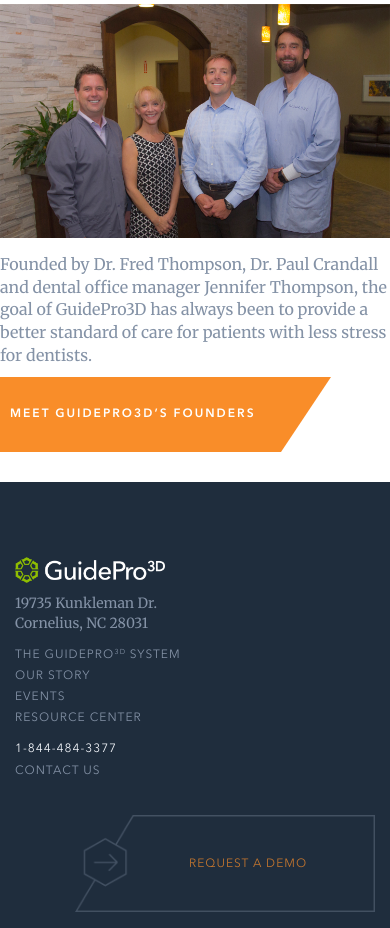
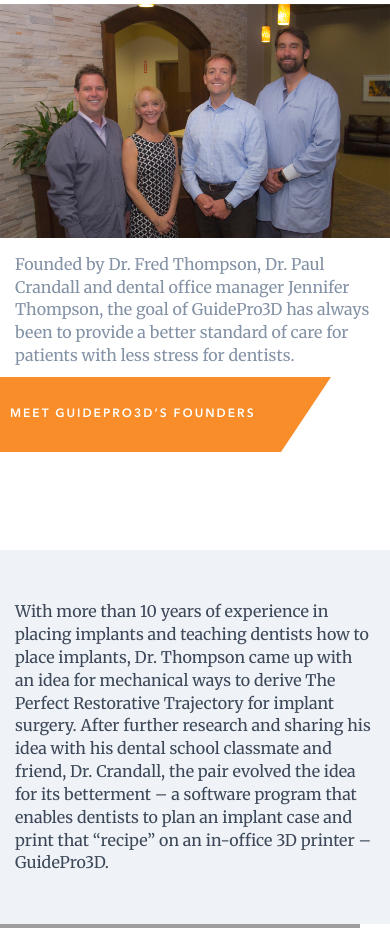
Before and after one commit to alexdaniels11/guidepro3d-website, a PHP site: page /largeimage.php in a window 390 px wide. Shown: the part 367-1295 px from the top of the page. Run offline with PHP 8.4, Linux system fonts and the light colour scheme; some libraries are stand-ins or nearby versions; grey boxes are pictures that could not be loaded.

Commit message:
large image

```diff
--- a/css/main.css
+++ b/css/main.css
@@ -1136,9 +1136,40 @@
     .large-img-hero .large-img-hero-bg h1, .large-img-hero .large-img-hero-bg h2, .large-img-hero .large-img-hero-bg h3, .large-img-hero .large-img-hero-bg h4, .large-img-hero .large-img-hero-bg h5, .large-img-hero .large-img-hero-bg h6, .large-img-hero .large-img-hero-bg p {
       color: #EFF2F7; }
 
-.large-img-content .large-img {
-  padding-top: 15px;
-  padding-bottom: 15px; }
+.large-img-content {
+  margin-bottom: 25px; }
+  .large-img-content .large-img {
+    padding-top: 15px;
+    padding-bottom: 15px; }
+
+.large-img-callout-container {
+  margin-top: 12%; }
+  .large-img-callout-container .large-img-callout-text p {
+    margin-bottom: 0;
+    background-color: #EFF2F7;
+    color: #3C4858;
+    padding: 50px; }
+
+.large-img-callout-container.row:after {
+  display: none; }
+
+.mission {
+  display: table;
+  width: 100%;
+  padding-top: 50px;
+  padding-bottom: 50px; }
+  .mission .mission-numbers ol {
+    padding-left: 30px; }
+
+.mission-statements {
+  padding-bottom: 75px; }
+  .mission-statements .mission-statement {
+    padding-left: 40px;
+    padding-top: 25px;
+    background-image: url(../img/tools.png);
+    background-size: 25px;
+    background-position: top left;
+    background-repeat: no-repeat; }
 
 /*======================================================================================================================
 
@@ -1252,6 +1283,9 @@
     margin-left: 0;
     margin-right: 0; }
 
+  .mission-statements {
+    padding-bottom: 75px; }
+
   header .header-logo img {
     margin-left: 30px; }
 
@@ -1259,7 +1293,11 @@
     max-width: 375px; }
 
   .two-col-page-hero .left-col {
-    padding-left: 50px; } }
+    padding-left: 50px; }
+
+  .large-img-callout-container .large-img-callout-text p {
+    padding-left: 15px;
+    padding-right: 15px; } }
 @media (max-width: 991px) {
   .fixed-header header, .scrolling header {
     height: 65px; }
--- a/css/main.scss
+++ b/css/main.scss
@@ -1371,9 +1371,58 @@
 	}
 
 	.large-img-content {
+		margin-bottom: 25px;
+
 		.large-img {
 			padding-top: 15px;
 			padding-bottom: 15px;
+		}
+	}
+
+	.large-img-callout-container {
+		margin-top: 12%;
+
+		.large-img-callout-text {
+
+			p {
+				margin-bottom: 0;
+				background-color: $lighter-gray;
+				color: $dark-gray;
+				padding: 50px;
+			}
+		}
+	}
+
+	.large-img-callout-container.row {
+		&:after {
+			display: none;
+		}
+	}
+
+	.mission {
+		display: table;
+		width: 100%;
+		padding-top: 50px;
+		padding-bottom: 50px;
+
+		.mission-numbers {
+
+			ol {
+				padding-left: 30px;
+			}
+		}
+	}
+
+	.mission-statements {
+		padding-bottom: 75px;
+
+		.mission-statement {
+			padding-left: 40px;
+			padding-top: 25px;
+			background-image: url(../img/tools.png);
+			background-size: 25px;
+			background-position: top left;
+			background-repeat: no-repeat;
 		}
 	}
 
@@ -1523,6 +1572,9 @@
 		margin-left: 0;
 		margin-right: 0;
 	}
+	.mission-statements {
+		padding-bottom: 75px;
+	}
 	header .header-logo img {
 		margin-left: 30px;
 	}
@@ -1531,6 +1583,10 @@
 	}
 	.two-col-page-hero .left-col {
 		padding-left: 50px;
+	}
+	.large-img-callout-container .large-img-callout-text p {
+		padding-left: 15px;
+		padding-right: 15px;
 	}
 }
 
--- a/largeimage.php
+++ b/largeimage.php
@@ -15,7 +15,9 @@
 		<div class="large-img img-responsive">
 			<img src="img/peeps.jpg">
 		</div>
-		<p>Founded by Dr. Fred Thompson, Dr. Paul Crandall and dental office manager Jennifer Thompson, the goal of GuidePro3D has always been to provide a better standard of care for patients with less stress for dentists.</p>
+		<div class="col-xs-12">
+			<p>Founded by Dr. Fred Thompson, Dr. Paul Crandall and dental office manager Jennifer Thompson, the goal of GuidePro3D has always been to provide a better standard of care for patients with less stress for dentists.</p>
+		</div>
 		<div class="gp-btn row">
 			<p>
 				<a href="#">Meet GuidePro3D’s Founders</a>
@@ -23,5 +25,53 @@
 		</div>
 	</div>
 </div>
+<div class="container">
+	<div class="col-lg-7">
+		<div class="large-img-callout-container row">
+			<div class="large-img-callout-text">
+				<p>With more than 10 years of experience in placing implants and teaching dentists how to place implants, Dr. Thompson came up with an idea for mechanical ways to derive The Perfect Restorative Trajectory for implant surgery. After further research and sharing his idea with his dental school classmate and friend, Dr. Crandall, the pair evolved the idea for its betterment – a software program that enables dentists to plan an implant case and print that “recipe” on an in-office 3D printer – GuidePro3D.</p>
+			</div>
+		</div>
+	</div>
+	<div class="large-img-callout-img col-lg-5">
+		<div class="img-responsive row">
+			<img src="img/fred.jpg">
+		</div>
+	</div>
+</div>
+<div class="container">
+	<div class="mission">
+		<div class="col-sm-5 col-xs-12">
+			<h2>Our Mission</h2>
+			<p>GuidePro3D has always had five goals</p>
+		</div>
+		<div class="col-sm-7 col-xs-12 mission-numbers">
+			<ol>
+				<li>Create a product that is inexpensive to produce</li>
+				<li>Print in office</li>
+				<li>Easy for dental offices to implement into their workflow</li>
+				<li>Simple to verify in-office</li>
+				<li>Can be done with or without a CBCT scan</li>
+			</ol>
+		</div>
+	</div>
+</div>
+<div class="container mission-statements">
+	<div class="col-md-4 col-xs-12">
+		<div class="mission-statement">
+			<p>The product has changed dramatically since the inception of the idea, but those goals have always remained constant along with concept of The Perfect Restorative Trajectory.</p>
+		</div>
+	</div>
+	<div class="col-md-4 col-xs-12">
+		<div class="mission-statement">
+			<p>GuidePro3D’s mission is to provide a consistently accurate method of placing dental implants in The Perfect Restorative Trajectory in an easy-to-use, economical manner that instills confidence in the dentists who use it.</p>
+		</div>
+	</div>
+	<div class="col-md-4 col-xs-12">
+		<div class="mission-statement">
+			<p>Knowing what we know now, we would never place an implant without a guide. Thus our system now makes it affordable and easy to do surgery “guided every time.”</p>
+		</div>
+	</div>
+</div>
 
 <?php include('elements/footer.php'); ?>
```
Also changed, not shown: 1 other file.
